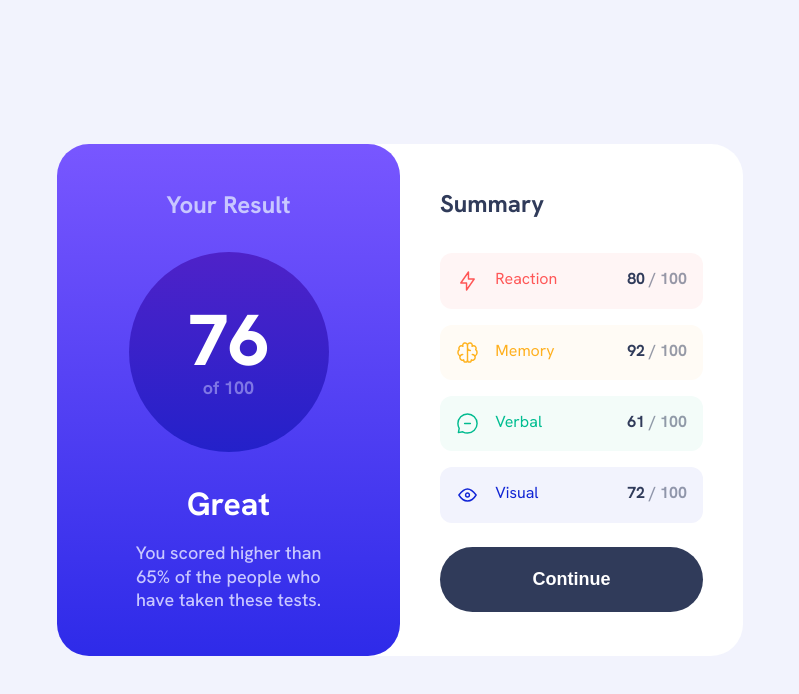
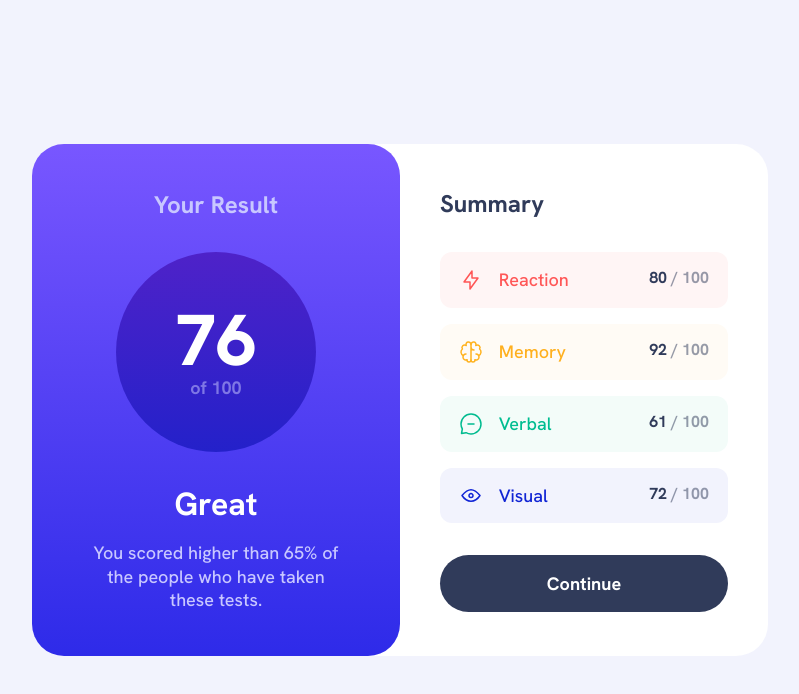
Before and after one commit to ahong211/results-summary-component, a React (Vite) app: page / in a window 1280 px wide. Shown: the top 694 px of the page, without its empty margins (240-1039 px from the left). Built offline with nearby package versions, Linux system fonts and the light colour scheme.

Commit message:
Add desktop styling

```diff
--- a/src/App.css
+++ b/src/App.css
@@ -4,6 +4,7 @@
   gap: 1.5rem;
 
   @media (min-width: 45.625rem) {
+    gap: 2rem;
     padding: 2.78125rem 2.5rem;
   }
 }
--- a/src/components/Button/Button.module.css
+++ b/src/components/Button/Button.module.css
@@ -1,4 +1,5 @@
 .buttonWrapper {
+  font-family: inherit;
   background-color: var(--navy-950);
   color: var(--white);
   width: 100%;
--- a/src/components/ResultsOverview/ResultsOverview.module.css
+++ b/src/components/ResultsOverview/ResultsOverview.module.css
@@ -12,6 +12,10 @@
     border-radius: 0 2rem 2rem 0;
     gap: 2rem;
     padding: 45px 69px;
+  }
+
+  @media (min-width: 56.25rem) {
+    padding: 2.8125rem 3.375rem;
   }
 }
 
@@ -84,7 +88,6 @@
 .description {
   margin-top: 1rem;
   color: var(--navy-200);
-  font-weight: 500;
 
   @media (min-width: 45.625rem) {
     font-size: 1.125rem;
--- a/src/components/SummaryItem/SummaryItem.jsx
+++ b/src/components/SummaryItem/SummaryItem.jsx
@@ -8,7 +8,7 @@ const SummaryItem = ({ category, score, icon }) => {
     <div className={`${styles.summaryItemWrapper} ${styles[categoryClass]}`}>
       <div className={styles.itemGroupContainer}>
         <img src={icon} alt="icon for category" />
-        <p className={styles.categoryLabel}>{category}</p>
+        <p className={`${styles.label} ${styles.categoryLabel}`}>{category}</p>
       </div>
 
       <p className={styles.pointsLabel}>
--- a/src/components/SummaryItem/SummaryItem.module.css
+++ b/src/components/SummaryItem/SummaryItem.module.css
@@ -3,11 +3,25 @@
   justify-content: space-between;
   padding: 1rem 1rem;
   border-radius: 12px;
+
+  @media (min-width: 45.625rem) {
+    padding: 1rem 1.0625rem;
+  }
+
+  @media (min-width: 56.25rem) {
+    padding: 1rem 1.1875rem;
+  }
 }
 
 .itemGroupContainer {
   display: flex;
   gap: 1rem;
+}
+
+.label {
+  @media (min-width: 45.625rem) {
+    font-size: 1.125rem;
+  }
 }
 
 .pointsLabel {
--- a/src/index.css
+++ b/src/index.css
@@ -36,6 +36,7 @@
   --sans: "Hanken Grotesk", sans-serif;
 
   font: 1rem/1.3 var(--sans);
+  font-weight: 500;
   color: var(--text);
   background: var(--bg);
   font-synthesis: none;
@@ -72,4 +73,8 @@ main {
     border-radius: 32px;
     overflow: hidden;
   }
+
+  @media (min-width: 56.25rem) {
+    max-width: 46rem;
+  }
 }
```
